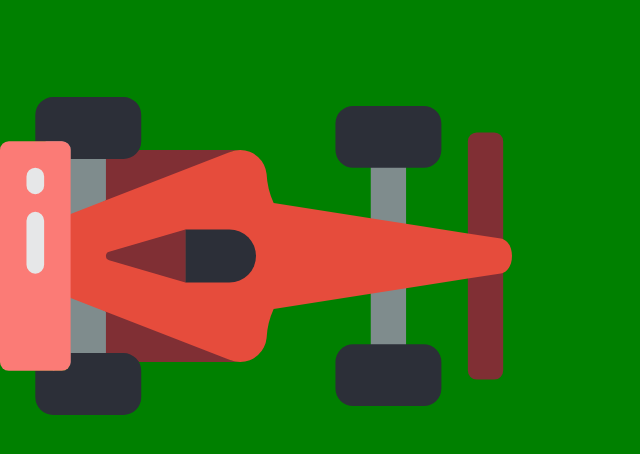
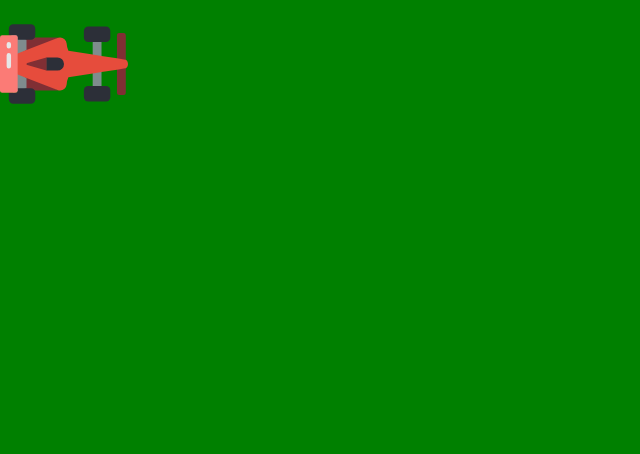
Before and after one commit to jiannicariaga/driving-game, a website: page index.html in a window 1280 px wide. Shown: the whole page, without its empty margins (0-640 px from the left). Drawn offline with Linux system fonts and the light colour scheme.

Commit message:
Resized image tag, removed any unnecessary styling, and fixed any errors. #1

```diff
--- a/css/styles.css
+++ b/css/styles.css
@@ -1,3 +1,8 @@
 body {
   background-color: green;
 }
+
+.vehicle {
+  width: 10%;
+  height: auto;
+}
--- a/index.html
+++ b/index.html
@@ -10,6 +10,6 @@
   <link rel="stylesheet" href="css/styles.css">
 </head>
 <body>
-  <img src="images/f1.svg" alt="Car">
+  <img class="vehicle" src="images/f1.svg" alt="Player Vehicle">
 </body>
 </html>
```
